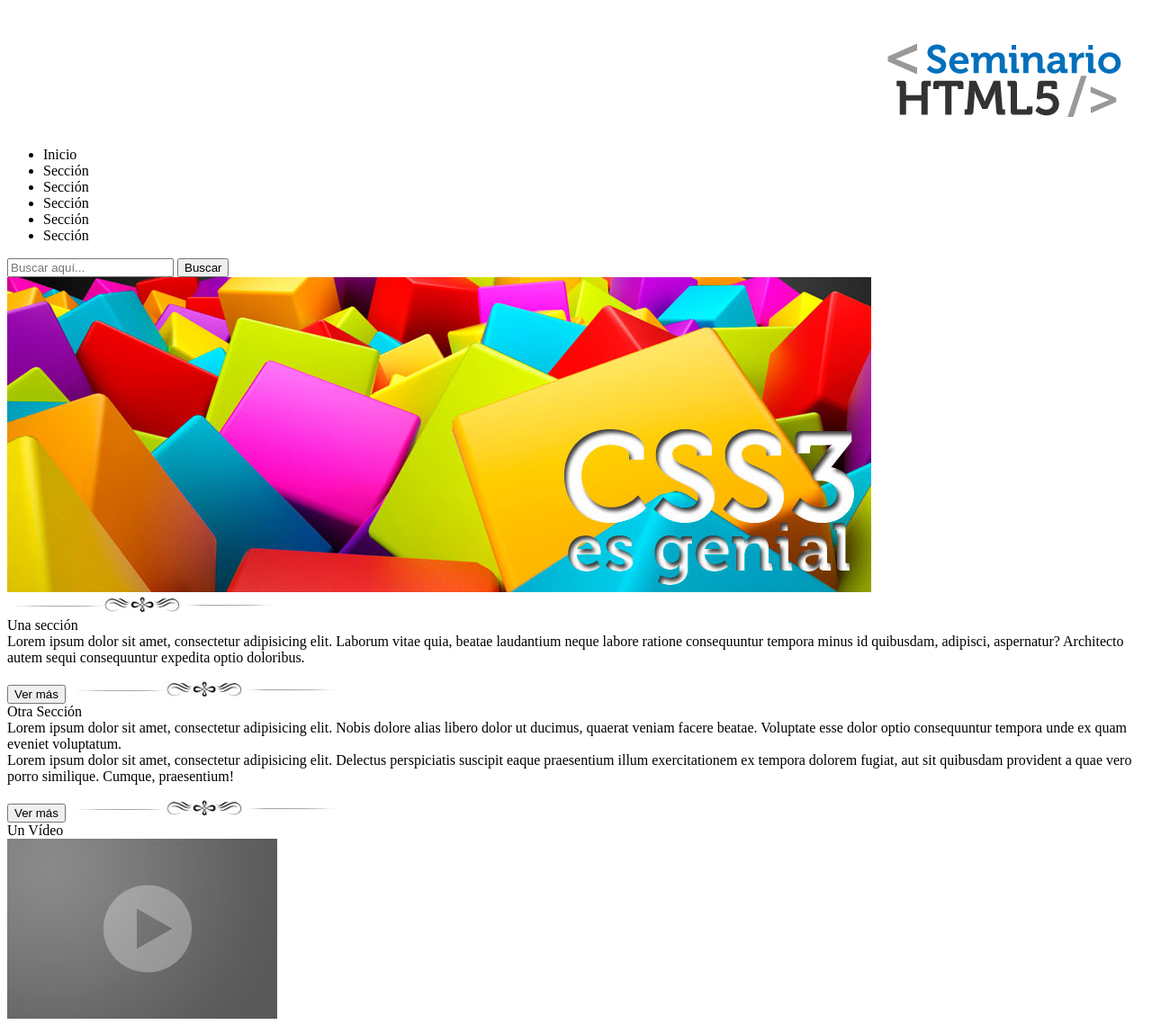
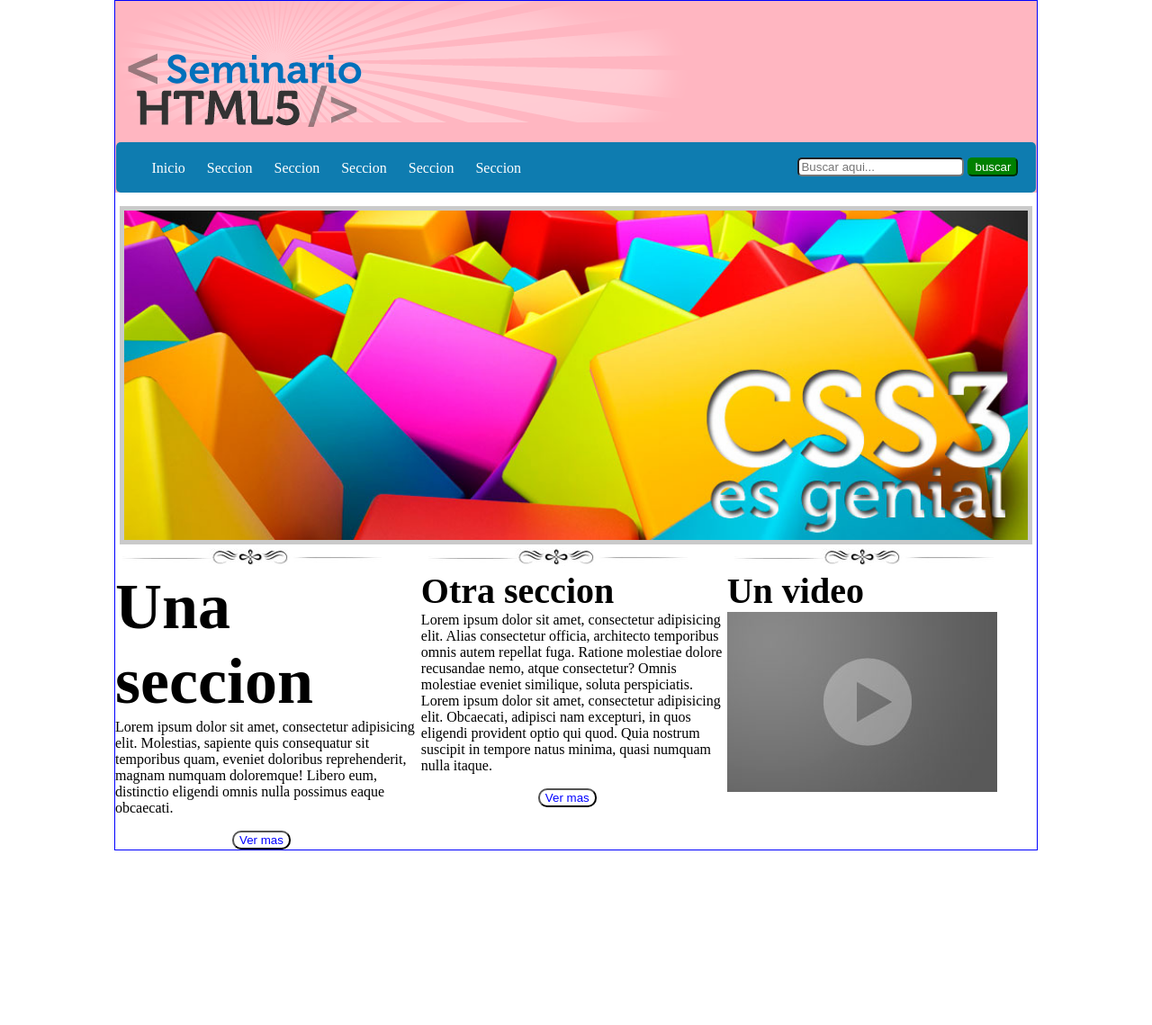
Before and after one commit to NarohC/pw2181_12, a plain HTML site: page practica01css/index.html in a window 1280 px wide. Shown: the whole page at 90% size. After the commit the page ends 945 px from the top, so only its background shows below. Drawn offline with Linux system fonts and the light colour scheme.

Commit message:
Terminado Parctica CSS01

```diff
--- a/CSS/Estilos.css
+++ b/CSS/Estilos.css
@@ -1,7 +1,6 @@
 /*<!--
 CSS3 = HOJAS DE ESTILO
 Maquetado= HTML5 + CSS3
-
 Hoja de Estilo:
 	*Selectores
 		- Etiqueta
@@ -13,7 +12,6 @@ Hoja de Estilo:
 		- Pseudoelecmento
 		atributus : calor;
 *Todos en orden alfabético
-
 		-->*/
 
 body{
@@ -26,16 +24,8 @@ body{
 
 }
 
-footer{
-	border: 1px solid yellow;
-	font-weight: bold;
-	padding: 50px;
-	text-align: center;
-}
-
 header{
 	border: 50px solid red;
-	/*margin-bottom: 20px;*/
 	text-align: center;
 }
 
@@ -43,20 +33,9 @@ header nav ul li{
 	background : purple;
 	border : 1px solid black;
 	border-radius: 3px;
-
 	display: block;
 	display: inline-block;
-
-	/*padding: 5px 10px 5px 10px;*/
-	/*margin: 2px;*/
-	/*margin: 0pc 20px 0px 0px;*/
-	margin-right: 20px;
-	padding: 15px 20px;
 	width: 90px;
-
-
-	width: 90px;
-
 }
 
 header nav ul li:hover
@@ -68,13 +47,3 @@ header nav ul li:hover
 	display: inline-block;
 	width: 90px;
 }
-
-main article{
-	border: 1px dashed yellow;
-	display: inline-block;
-	vertical-align: top;
-	width: 30.33%;
-}
-main{
-	margin-top: 20px;
-}
--- /dev/null
+++ b/practica01css/css/estilos.css
@@ -0,0 +1,104 @@
+/*<!--
+CSS3 = HOJAS DE ESTILO
+Maquetado= HTML5 + CSS3
+
+Hoja de Estilo:
+	*Selectores
+		- Etiqueta
+		atributus : calor;
+		- Identificador
+		atributus : calor;
+		- Clase
+		atributus : calor;
+		- Pseudoelecmento
+		atributus : calor;
+*Todos en orden alfabético
+
+		-->*/
+
+body{
+	border: 1px solid blue;
+	font-size: 16px;
+	margin: 0px auto;
+	max-width: 1024px;
+}
+
+header{
+	background: lightpink;
+	/*margin-bottom: 15px;*/
+
+}
+
+header nav{
+	background: #0E7CB0;
+	border-radius: 5px;
+	margin: 0px auto;
+	padding: 2px 0px;
+	width: 99.9%;
+}
+
+
+header nav form{
+	margin-right: 20px;
+	margin-top: -37px;
+	float: right;
+}
+
+header nav form input{
+	border-radius: 5px;
+}
+
+header nav form input[type="button"]{
+	background: green;
+	border-color: green;
+	color: white;
+
+}
+
+header nav ul li{
+	color: white;
+	display: inline-block;
+	margin-right: 20px;
+	margin-top: 2px;
+}
+
+#seccion01 article{
+	text-align: center;
+	margin-top: 15px;
+}
+
+#seccion01 article img{
+	border:5px solid rgba(150,150,150,0.5);
+	width: 98%;
+}
+
+#seccion02 article{
+	display: inline-block;
+	vertical-align: top;
+	width: 32.8%;
+
+}
+
+#seccion02 article input[type="submit"]{
+	background: white;
+	border-radius: 10px;
+	color: blue;
+	margin-left: 130px
+}
+
+#logo{
+	margin-top: -150px;
+}
+
+.unaSeccion{ /*es una clase*/
+	font-size: 4.5em;}
+
+.otraSeccion{
+	font-size: 2.5em;
+
+}
+
+.otraSeccion,.unaSeccion{
+	font-weight: bold;
+	border-radius: 100px;
+}
--- a/practica01css/index.html
+++ b/practica01css/index.html
@@ -2,65 +2,92 @@
 <html lang="es">
 <head>
 	<meta charset="UTF-8">
-	<title>Práctica 01 CSS3</title>
+	<title>Practica 01 CSS3</title>
+	<link rel="stylesheet" href="css/estilos.css">
 </head>
 <body>
+
 	<header>
+
 		<img src="img/resplandor.png" alt="">
-		<img src="img/logo.png" alt="">
+		<img src="img/logo.png" id="logo" alt="">
+
 		<nav>
-			<!-- nav>ul>li*6 -->
-			<nav>
+
 			<ul>
+
 				<li>Inicio</li>
-					<li>Sección</li>
-					<li>Sección</li>
-					<li>Sección</li>
-					<li>Sección</li>
-					<li>Sección</li>
+				<li>Seccion</li>
+				<li>Seccion</li>
+				<li>Seccion</li>
+				<li>Seccion</li>
+				<li>Seccion</li>
+
 			</ul>
+
 			<form action="#">
-					<input type="Search" placeholder="Buscar aquí...">
-					<input type="button" value="Buscar">
+
+				<input type="search" placeholder="Buscar aqui...">
+				<input type="button" value="buscar">
+
 			</form>
+
 		</nav>
-		</nav>
+
 	</header>
-	<!-- section>article>img -->
-	<section>
-		<article><img src="img/slide2.jpg" alt=""></article>
+
+
+	<section id="seccion01">
+
+		<article>
+
+			<img src="img/slide2.jpg" alt="">
+
+		</article>
+
 	</section>
-	<!-- section>articles*3>img -->
-	<section>
-		<articles>
+
+
+	<section id="seccion02">
+
+		<article>
+
 			<img src="img/separador.jpg" alt="">
 			<br>
-			Una sección
+			<span class="unaSeccion">Una seccion</span>
 			<br>
-			Lorem ipsum dolor sit amet, consectetur adipisicing elit. Laborum vitae quia, beatae laudantium neque labore ratione consequuntur tempora minus id quibusdam, adipisci, aspernatur? Architecto autem sequi consequuntur expedita optio doloribus.
+			Lorem ipsum dolor sit amet, consectetur adipisicing elit. Molestias, sapiente quis consequatur sit temporibus quam, eveniet doloribus reprehenderit, magnam numquam doloremque! Libero eum, distinctio eligendi omnis nulla possimus eaque obcaecati.
 			<p></p>
-			<input type="submit" value="Ver más">
-		</articles>
-		<articles>
+			<input type="submit" value="Ver mas">
+
+		</article>
+
+		<article>
+
 			<img src="img/separador.jpg" alt="">
 			<br>
-			Otra Sección
+			<span class="otraSeccion">Otra seccion</span>
 			<br>
-			Lorem ipsum dolor sit amet, consectetur adipisicing elit. Nobis dolore alias libero dolor ut ducimus, quaerat veniam facere beatae. Voluptate esse dolor optio consequuntur tempora unde ex quam eveniet voluptatum.
+			Lorem ipsum dolor sit amet, consectetur adipisicing elit. Alias consectetur officia, architecto temporibus omnis autem repellat fuga. Ratione molestiae dolore recusandae nemo, atque consectetur? Omnis molestiae eveniet similique, soluta perspiciatis.
 			<br>
-			Lorem ipsum dolor sit amet, consectetur adipisicing elit. Delectus perspiciatis suscipit eaque praesentium illum exercitationem ex tempora dolorem fugiat, aut sit quibusdam provident a quae vero porro similique. Cumque, praesentium!
+			Lorem ipsum dolor sit amet, consectetur adipisicing elit. Obcaecati, adipisci nam excepturi, in quos eligendi provident optio qui quod. Quia nostrum suscipit in tempore natus minima, quasi numquam nulla itaque.
 			<p></p>
-			<input type="submit" value="Ver más">
+			<input type="submit" value="Ver mas">
 
-		</articles>
-		<articles>
+		</article>
+
+		<article>
+
 			<img src="img/separador.jpg" alt="">
 			<br>
-			Un Vídeo
+			<span class="otraSeccion">Un video</span>
 			<br>
 			<img src="img/video.jpg" alt="">
-			<br>
-		</articles>
+
+		</article>
+
 	</section>
+
+
 </body>
 </html>
```
Lines whose indentation alone changed are shown as unchanged.
